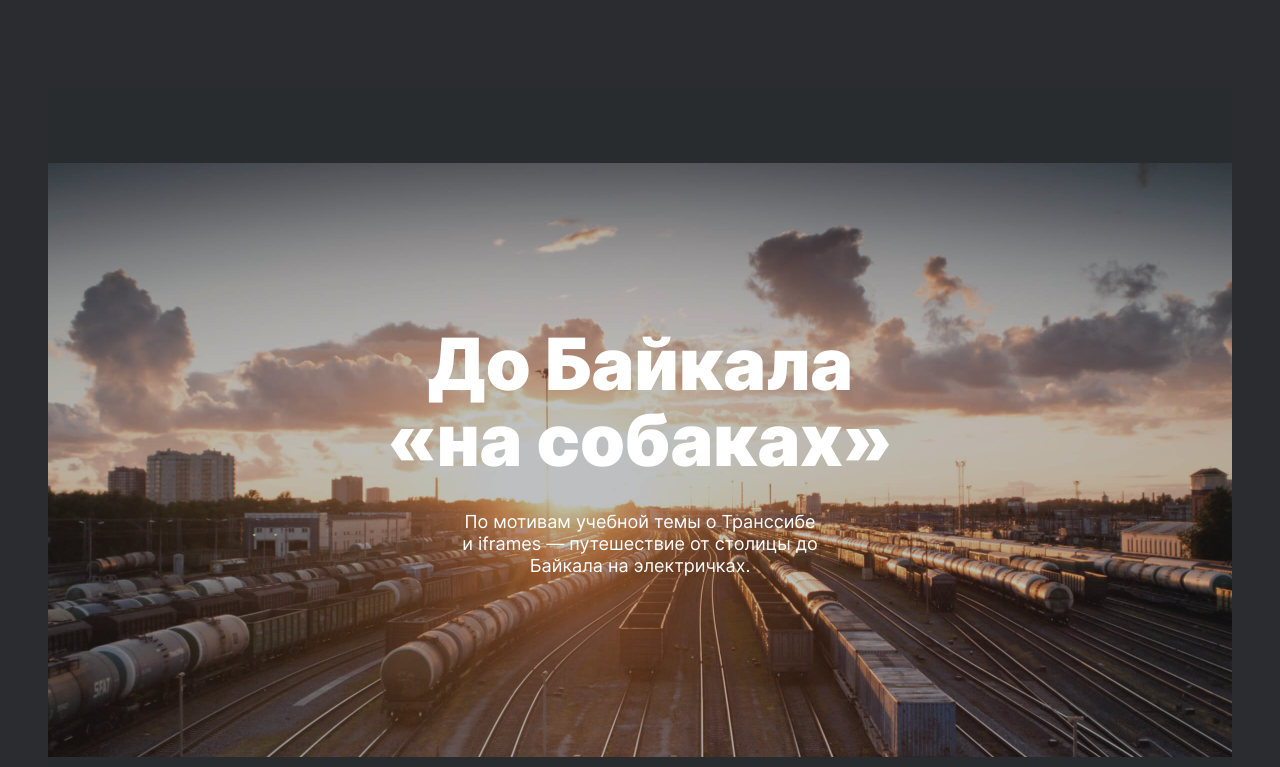
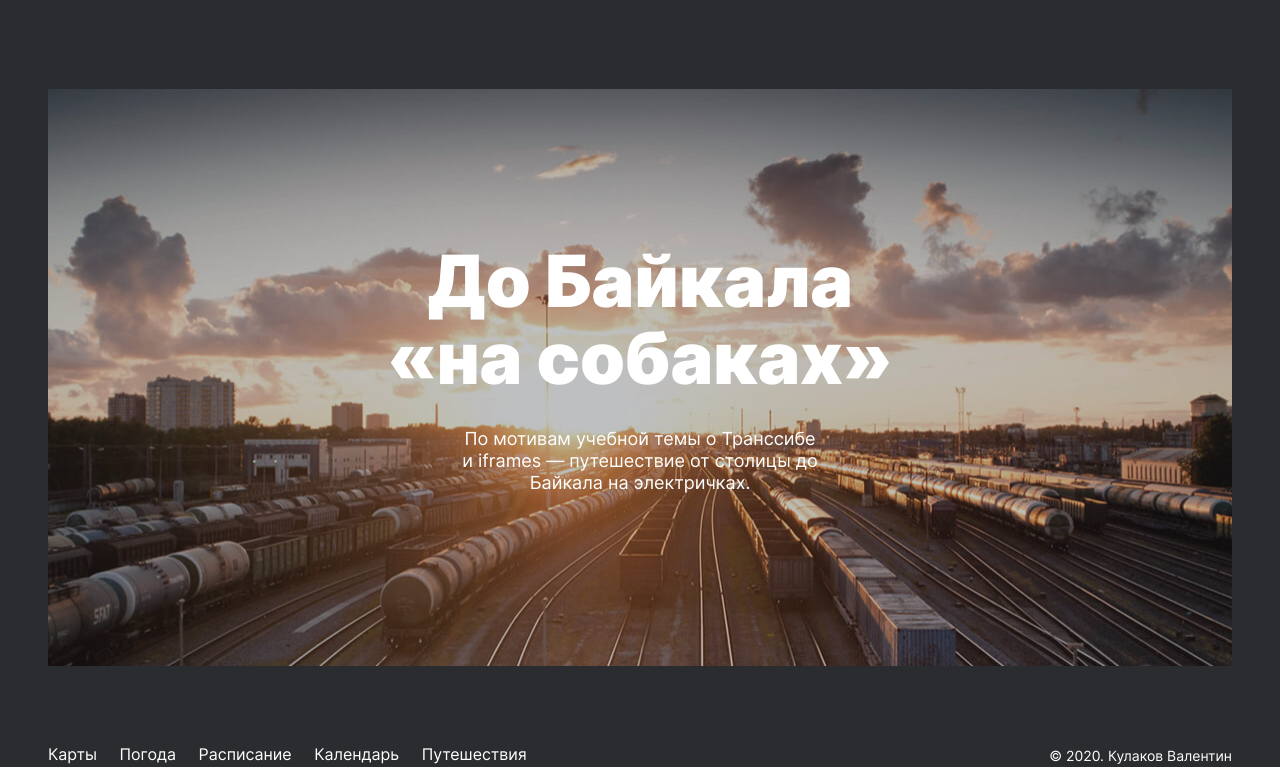
Before and after one commit to valentinvibe/russian-travel, a plain HTML site: page index.html in a window 1280 px wide. Shown: the part 5973-6740 px from the top of the page. Drawn offline with Linux system fonts and the light colour scheme.

Commit message:
Исправление ошибок блоков cover - footer

```diff
--- a/blocks/cover/__overlay/cover__overlay.css
+++ b/blocks/cover/__overlay/cover__overlay.css
@@ -6,14 +6,15 @@
     justify-content: center;
     text-align: center;
     position: relative;
-    background-image: url('../../../images/cover-trains.jpg');
+    background-image: url('../../../images/cover-trains_resize.jpg');
     background-repeat: no-repeat;
-    background-size: contain;
-    background-position: center;
-    padding: 20% 0;
+    /* background-size: contain; */
+    /* background-position: center;  */
+    padding: 13% 0;
+    margin: 0;
 }
 
-.cover__overlay::before {
+.cover__overlay::after {
     content: '';
     position: absolute;
     left: 0;
@@ -25,6 +26,6 @@
     transition: .5s linear;
 }
 
-.cover__overlay:hover::before {
+.cover__overlay:hover::after {
     opacity: .7;
 }
--- a/blocks/cover/cover.css
+++ b/blocks/cover/cover.css
@@ -5,5 +5,4 @@
 .cover {
     max-width: 1184px;
     margin: 92px auto 0;
-    padding: 0;
 }
--- a/blocks/footer/__copyright/footer__copyright.css
+++ b/blocks/footer/__copyright/footer__copyright.css
@@ -4,5 +4,4 @@
     font-size: 14px;
     line-height: 1.14;
     font-weight: 400;
-    align-self: flex-start;
 }
--- a/blocks/footer/__link/footer__link.css
+++ b/blocks/footer/__link/footer__link.css
@@ -9,6 +9,10 @@
     padding: 0;
 }
 
+.footer__link:last-child {
+    margin-right: 0;
+}
+
 .footer__link:hover{
     opacity: .7;
     transition: .3s linear;
--- a/blocks/footer/__links/footer__links.css
+++ b/blocks/footer/__links/footer__links.css
@@ -1,6 +1,4 @@
 .footer__links {
     margin: 0;
     padding: 0;
-    display: flex;
-
 }
--- a/blocks/footer/footer.css
+++ b/blocks/footer/footer.css
@@ -10,4 +10,5 @@
     display: flex;
     justify-content: space-between;
     flex-wrap: wrap;
+    align-items: flex-end;
 }
```
Also changed, not shown: images/cover-trains_resize.jpg (added), index.html (line endings or trailing spaces).
